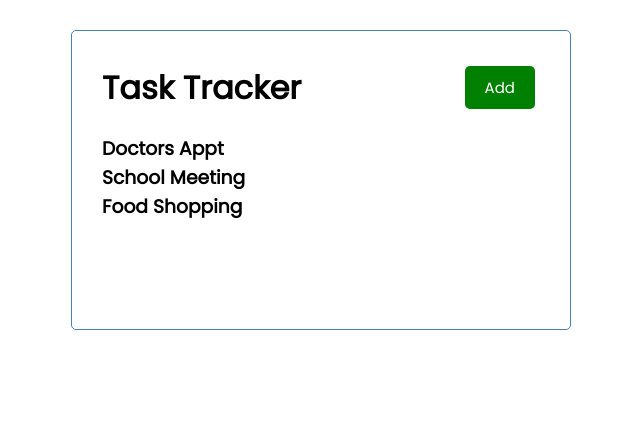
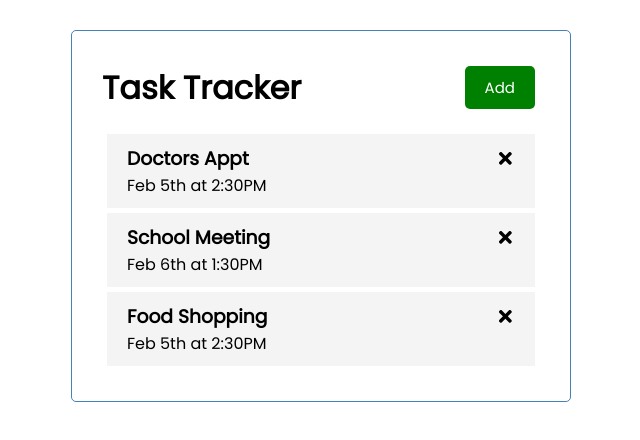
Before and after one commit to marselgray/react-task-tracker, a React (Create React App) app: page / in a window 1280 px wide. Shown: the top 440 px of the page, without its empty margins (319-959 px from the left). Built offline with nearby package versions, Linux system fonts and the light colour scheme.

Commit message:
Add: react icons package

```diff
--- a/package.json
+++ b/package.json
@@ -8,6 +8,7 @@
     "@testing-library/user-event": "^12.8.3",
     "react": "^17.0.2",
     "react-dom": "^17.0.2",
+    "react-icons": "^4.3.1",
     "react-scripts": "4.0.3",
     "web-vitals": "^1.1.2"
   },
--- /dev/null
+++ b/src/components/Task.js
@@ -0,0 +1,12 @@
+import {FaTimes} from 'react-icons/fa';
+
+const Task = ({task}) => {
+    return (
+        <div className="task">
+            <h3>{task.text} <FaTimes /> </h3>
+            <p>{task.day}</p>
+        </div>
+    )
+}
+
+export default Task
--- a/src/components/Tasks.js
+++ b/src/components/Tasks.js
@@ -1,9 +1,11 @@
+import Task from './Task';
+
 const Tasks = ({tasks}) => {
 
     return (
         <>
             {tasks.map((task) => (
-                <h3 key={task.id}>{task.text}</h3>
+                <Task  key={task.id} task={task}/>
             ))}
         </>
     )
```
Also changed, not shown: 1 other file (tests, documents, lock files or other folders).
